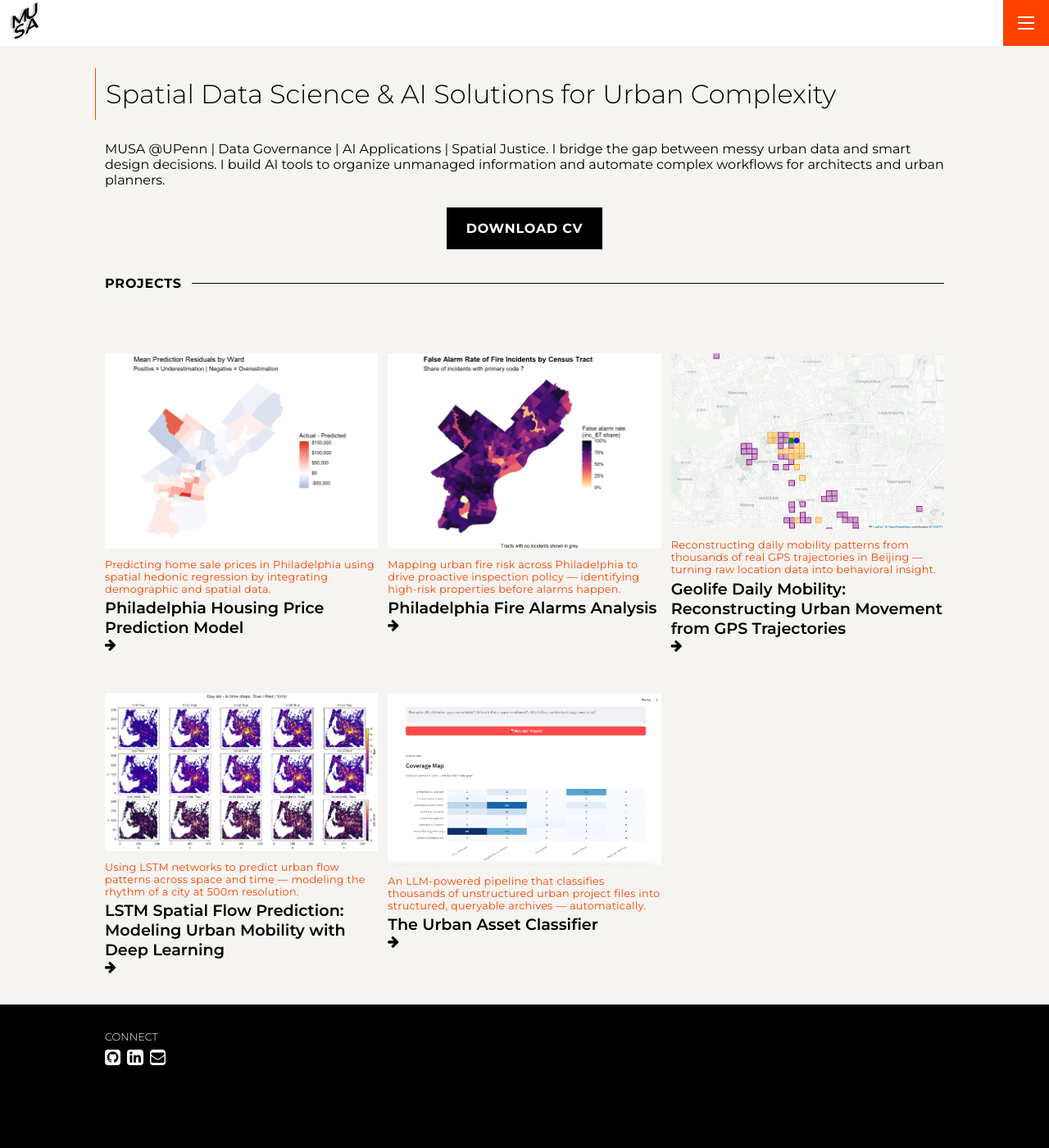
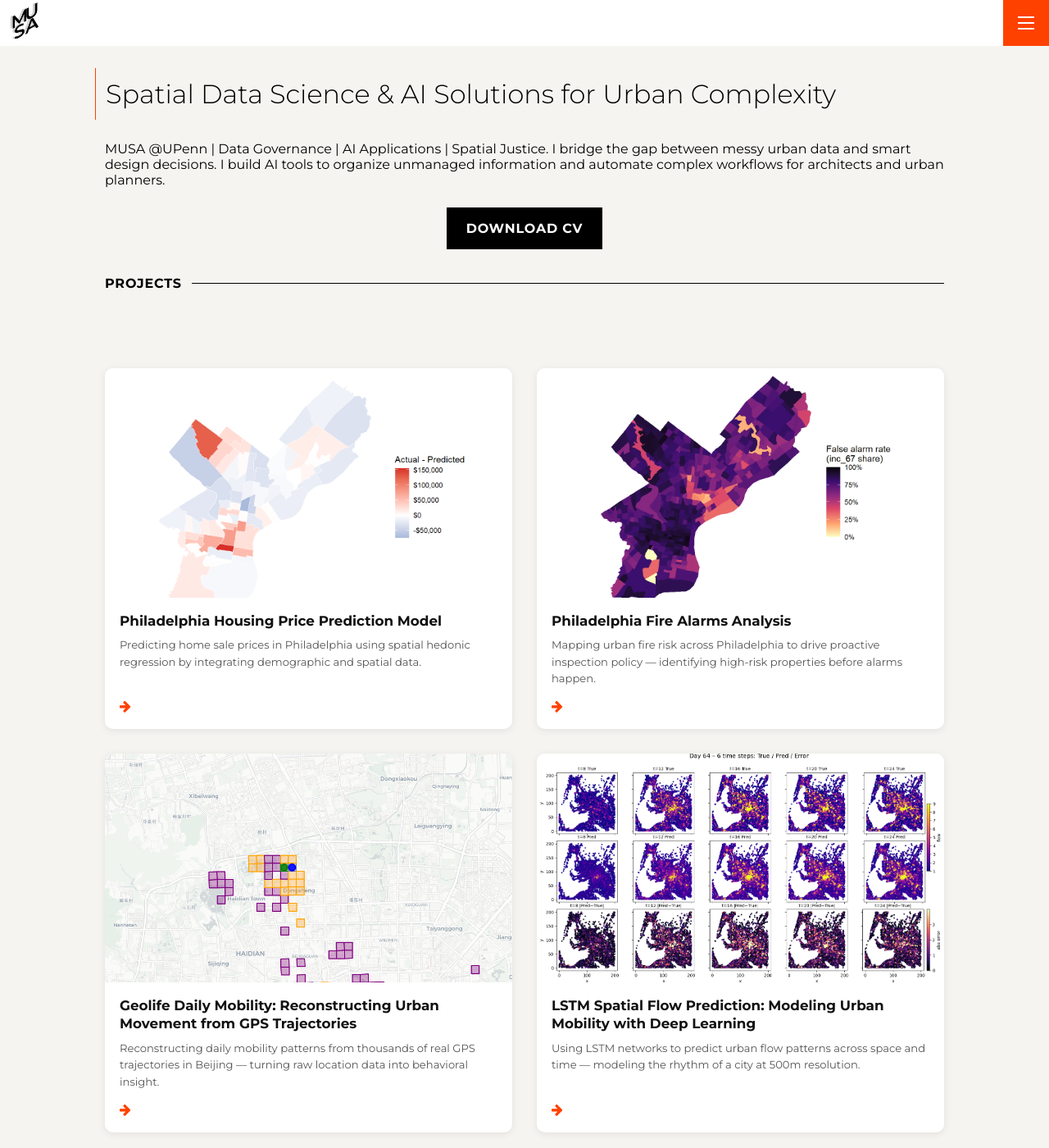
Before and after one commit to lluluciano0505/luciano_musa, a Jekyll site: the page built from index.md, in a window 1280 px wide and 1400 px high. Shown: the whole window at 82% size. Built offline with Jekyll 4.4.1, drawn with Linux system fonts in a browser that asks for light colours; some of the changed text lies outside the part shown.

Commit message:
redesign project cards: 2-col grid with image/title/tagline layout

```diff
--- a/_includes/projects.html
+++ b/_includes/projects.html
@@ -6,14 +6,14 @@
       <div class="project-thumbnail-wrapper">
         <img class="project-thumbnail" src="{{ project.thumbnail | relative_url }}" alt="{{ project.title }}">
       </div>
-      {% if project.tagline %}
-      <div class="project-tagline">{{ project.tagline }}</div>
-      {% endif %}
-      <div class="project-label">
-        {{ project.title }}
-      </div>
-      <div class="project-link-arrow">
-        <i class="fa fa-arrow-right" aria-hidden="true"></i>
+      <div class="project-card-body">
+        <div class="project-label">{{ project.title }}</div>
+        {% if project.tagline %}
+        <div class="project-tagline">{{ project.tagline }}</div>
+        {% endif %}
+        <div class="project-link-arrow">
+          <i class="fa fa-arrow-right" aria-hidden="true"></i>
+        </div>
       </div>
     </a>
   {% endfor %}
--- a/_sass/musa-website-mimic.scss
+++ b/_sass/musa-website-mimic.scss
@@ -278,78 +278,103 @@ h2::after {
 
 /* Project list on the home page */
 
+.projects-container {
+  display: grid;
+  grid-template-columns: 1fr;
+  gap: calc(var(--spacing) * 2);
+  padding-bottom: calc(var(--spacing) * 3);
+}
+
+.projects-container h2 {
+  grid-column: 1 / -1;
+}
+
 .project-link {
-  display: block;
-  width: var(--col-width);
+  display: flex;
+  flex-direction: column;
   text-decoration: none;
   color: inherit;
-  margin-bottom: calc(var(--spacing) * 3);
+  background: white;
+  border-radius: 10px;
+  overflow: hidden;
+  box-shadow: 0 2px 10px rgba(0,0,0,0.08);
+  transition: box-shadow 0.2s ease-in-out, transform 0.2s ease-in-out;
+}
+
+.project-link:hover {
+  box-shadow: 0 8px 24px rgba(0,0,0,0.14);
+  transform: translateY(-4px);
+
+  .project-thumbnail-wrapper::before {
+    border-top-color: var(--color-accent);
+    background-color: rgba(255, 255, 255, 0.12);
+  }
+
+  .project-link-arrow {
+    margin-left: 0.6rem;
+    color: var(--color-accent);
+  }
 }
 
 .project-thumbnail-wrapper {
   position: relative;
   display: block;
+  aspect-ratio: 16 / 9;
+  overflow: hidden;
 }
 
 .project-thumbnail {
   width: 100%;
+  height: 100%;
+  object-fit: cover;
+  display: block;
 }
 
 .project-thumbnail-wrapper::before {
   content: "";
   display: block;
   position: absolute;
-  top: 0;
-  right: 0;
-  left: 0;
-  bottom: 0;
+  inset: 0;
   background-color: transparent;
   border-top: 4px solid transparent;
   z-index: 1;
   transition: background-color 0.2s ease-in-out, border-top-color 0.2s ease-in-out;
 }
 
+.project-card-body {
+  padding: calc(var(--spacing) * 1.5);
+  display: flex;
+  flex-direction: column;
+  flex: 1;
+  gap: 0.5rem;
+}
+
+.project-label {
+  font-size: 1.05rem;
+  font-weight: 700;
+  line-height: 1.3;
+  color: #111;
+}
+
+.project-tagline {
+  font-size: 0.82rem;
+  color: #555;
+  line-height: 1.55;
+  flex: 1;
+}
+
 .project-link-arrow {
   margin-left: 0;
+  margin-top: 0.4rem;
+  color: var(--color-accent);
   transition: margin-left 0.2s ease-in-out, color 0.2s ease-in-out;
 }
 
-.project-tagline {
-  display: block;
-  font-size: 0.8rem;
-  color: var(--color-accent);
-  margin-top: 0.5rem;
-  margin-bottom: 0.2rem;
-  letter-spacing: 0.02em;
-}
-
-.project-label {
-  display: block;
-  font-size: 1.2rem;
-  font-weight: 600;
-}
-
-.project-link:hover {
-  .project-thumbnail-wrapper::before {
-    border-top-color: var(--color-accent);
-    background-color: rgba(255, 255, 255, 0.25)
+@media screen and (min-width: 600px) {
+  .projects-container {
+    grid-template-columns: 1fr 1fr;
+    gap: calc(var(--spacing) * 2.5);
   }
-
-  .project-link-arrow {
-    margin-left: 1rem;
-    color: var(--color-accent);
-  }
-}
-
-.projects-container {
-  display: flex;
-  flex-wrap: wrap;
-  justify-content: space-between;
-  gap: var(--col-spacing);
-}
-
-.projects-container h2 {
-  width: 100%;
 }
 
 /* Project page */
@@ -390,21 +415,7 @@ post-container img {
   - large: 1024px;
 */
 
-@media screen and (min-width: 425px) {
-  :root {
-    --col-count: 2;
-  }
-}
-
 @media screen and (min-width: 768px) {
-  :root {
-    --col-count: 3;
-  }
-
-  .projects-container {
-    justify-content: flex-start;
-  }
-
   .headshot {
     float: left;
     margin-right: var(--spacing);
```
